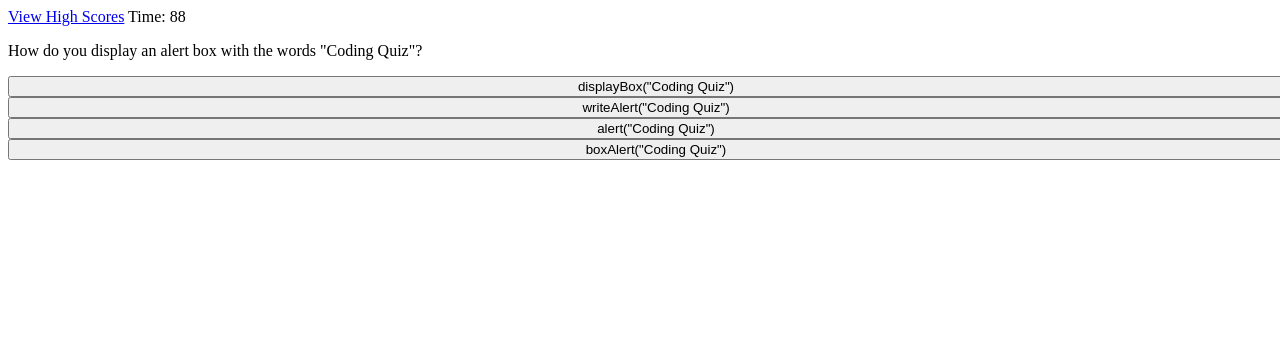
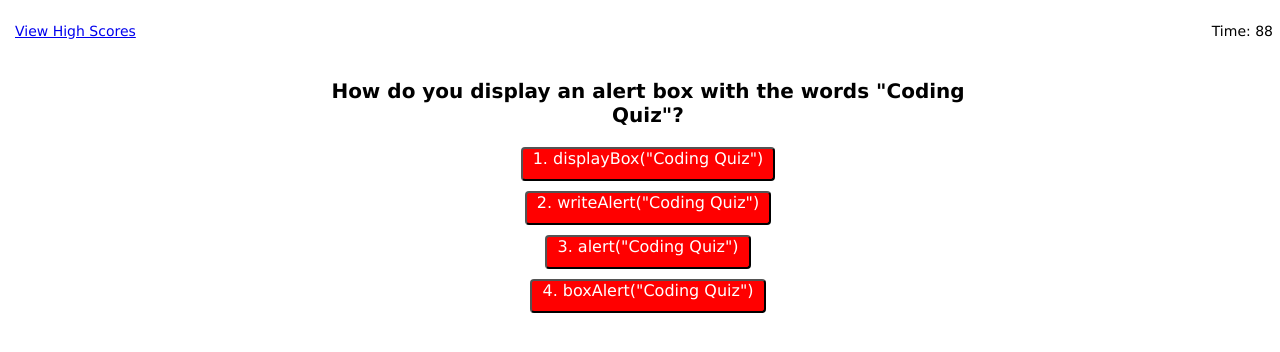
Before and after one commit to SLemons6/coding-quiz, a plain HTML site: page index.html in a window 1280 px wide. Both pictures are taken after a click on the button "Start Quiz". Shown: the top 352 px of the page. Drawn offline with Linux system fonts and the light colour scheme.

Commit message:
add style

```diff
--- a/assets/css/style.css
+++ b/assets/css/style.css
@@ -1,6 +1,106 @@
-*{
+* {
     box-sizing: content-box;
     width: 100%;
+    font-family: 'Lucida Sans', 'Lucida Sans Regular', 'Lucida Grande', 'Lucida Sans Unicode', Geneva, Verdana, sans-serif
+}
+
+h1 {
+    font-size: 40px;
+    font-weight: bold;
+}
+
+header {
+    display: flex;
+}
+
+header a {
+    position: absolute;
+    left: 0px;
+    font-size: 14px;
+    padding: 15px;
+}
+
+#timer {
+    text-align: right;
+    font-size: 14px;
+    padding: 15px;
+}
+
+button {
+    display: inline-block;
+    color: white;
+    align-content: center;
+    background-color: red;
+    width: fit-content;
+    height: 30px;
+    align-content: center;
+    text-align: center;
+    font-size: 16px;
+    padding: 0px 10px;
+    border-radius: 4px;
+    margin: 10px;
+}
+
+main {
+    display: flex;
+    flex-direction: column;
+    justify-content: space-evenly;
+    text-align: center;
+}
+
+main p {
+    font-size: 20px;
+}
+
+#intro {
+    margin: auto;
+    width: 50%;
+    padding: 10px;
+}
+
+#form-quiz {
+    padding: 5px;
+    float: inherit;
+    margin: auto;
+    width: 50%;
+    height: auto;
+    flex-direction: column;
+    text-align: center;
+    justify-content: space-evenly;
+}
+
+#form-quiz p {
+    font-size: 26px;
+    font-weight: bold;
+}
+
+.answer {
+    display: flex;
+    flex-direction: column;
+    margin: 10px auto;
+}
+
+#form-quiz p {
+    font-size: 20px;
+    font-weight: bold;
+    text-align: center;
+    border-top: 5px gray;
+}
+
+#quiz-result {
+    margin: auto;
+    width: 50%;
+    padding: 10px;
+}
+
+#initials {
+    width: 30px;
+}
+
+li {
+    width: 100px;
+    background-color: lightcoral;
+    color: black;
 }
 
 #high-score {
--- a/assets/js/script.js
+++ b/assets/js/script.js
@@ -52,7 +52,7 @@ function resetTimer() {
     if (timerInterval) {
         clearInterval(timerInterval);
     }
-    timerInterval = setInterval(function () {
+    timerInterval = setInterval(function() {
         timeLeft--;
         if (timeLeft <= 0) {
             clearInterval(timerInterval);
@@ -63,7 +63,7 @@ function resetTimer() {
     }, 1000);
 }
 
-startButton.addEventListener('click', function (event) {
+startButton.addEventListener('click', function(event) {
     event.preventDefault();
     intro.style.display = "none";
     formQuiz.style.display = "block";
@@ -71,13 +71,13 @@ startButton.addEventListener('click', function (event) {
     resetTimer();
 });
 
-viewHighScores.addEventListener('click', function (event) {
+viewHighScores.addEventListener('click', function(event) {
     event.preventDefault();
     highScoreOverlay.style.display = "block";
     clearInterval(timerInterval);
 });
 
-returnButton.addEventListener('click', function (event) {
+returnButton.addEventListener('click', function(event) {
     event.preventDefault();
     highScoreOverlay.style.display = "none";
     resetTimer();
@@ -86,8 +86,7 @@ returnButton.addEventListener('click', function (event) {
 
 
 // Array of questions for quiz
-var questions = [
-    {
+var questions = [{
         question: "How do you display an alert box with the words \"Coding Quiz\"?",
         answers: {
             1: "displayBox(\"Coding Quiz\")",
@@ -141,28 +140,28 @@ var questions = [
 
 function displayQuestion() {
     formQuestion.textContent = questions[currentQuestion].question;
-    answer1.textContent = questions[currentQuestion].answers[1];
-    answer2.textContent = questions[currentQuestion].answers[2];
-    answer3.textContent = questions[currentQuestion].answers[3];
-    answer4.textContent = questions[currentQuestion].answers[4];
+    answer1.textContent = " 1. " + questions[currentQuestion].answers[1];
+    answer2.textContent = " 2. " + questions[currentQuestion].answers[2];
+    answer3.textContent = " 3. " + questions[currentQuestion].answers[3];
+    answer4.textContent = " 4. " + questions[currentQuestion].answers[4];
 };
 
-answer1.addEventListener('click', function (event) {
+answer1.addEventListener('click', function(event) {
     event.preventDefault();
     showResult(1);
 });
 
-answer2.addEventListener('click', function (event) {
+answer2.addEventListener('click', function(event) {
     event.preventDefault();
     showResult(2);
 });
 
-answer3.addEventListener('click', function (event) {
+answer3.addEventListener('click', function(event) {
     event.preventDefault();
     showResult(3);
 });
 
-answer4.addEventListener('click', function (event) {
+answer4.addEventListener('click', function(event) {
     event.preventDefault();
     showResult(4);
 });
@@ -177,7 +176,7 @@ function showResult(answer) {
         timeLeft -= 10;
         timer.textContent = "Time: " + timeLeft;
     }
-    setTimeout(function () {
+    setTimeout(function() {
         result.style.display = "none";
         currentQuestion++;
         if (currentQuestion >= questions.length) {
@@ -186,8 +185,7 @@ function showResult(answer) {
         } else {
             displayQuestion();
         }
-    }, 3000
-    );
+    }, 3000);
 }
 
 function resetQuiz() {
@@ -212,11 +210,11 @@ function renderHighScores() {
     }
 }
 
-submitInitials.addEventListener('click', function (event) {
+submitInitials.addEventListener('click', function(event) {
     event.preventDefault();
     var name = initials.value;
     highScores.push({ name: name, score: score });
-    highScores.sort(function (a, b) {
+    highScores.sort(function(a, b) {
         if (a.score < b.score) {
             return 1;
         } else if (a.score > b.score) {
```
